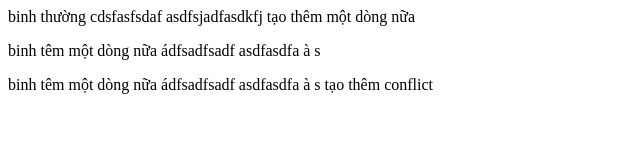
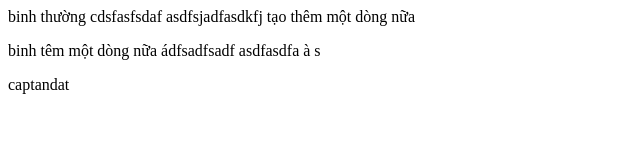
Before and after one commit to Penz7/test-svg.github.io, a plain HTML site: page index2.html in a window 1280 px wide. Shown: the whole page, without its empty margins (0-640 px from the left). Drawn offline with Linux system fonts and the light colour scheme.

Commit message:
'conflict'

```diff
--- a/index2.html
+++ b/index2.html
@@ -1,5 +1,5 @@
 <html>
     <p>binh thường cdsfasfsdaf asdfsjadfasdkfj tạo thêm một dòng nữa </p>
     <p>binh têm một dòng nữa ádfsadfsadf asdfasdfa à s </p>
-    <p>binh têm một dòng nữa ádfsadfsadf asdfasdfa à s tạo thêm conflict </p>
+    <p>captandat </p>
 </html>
```
